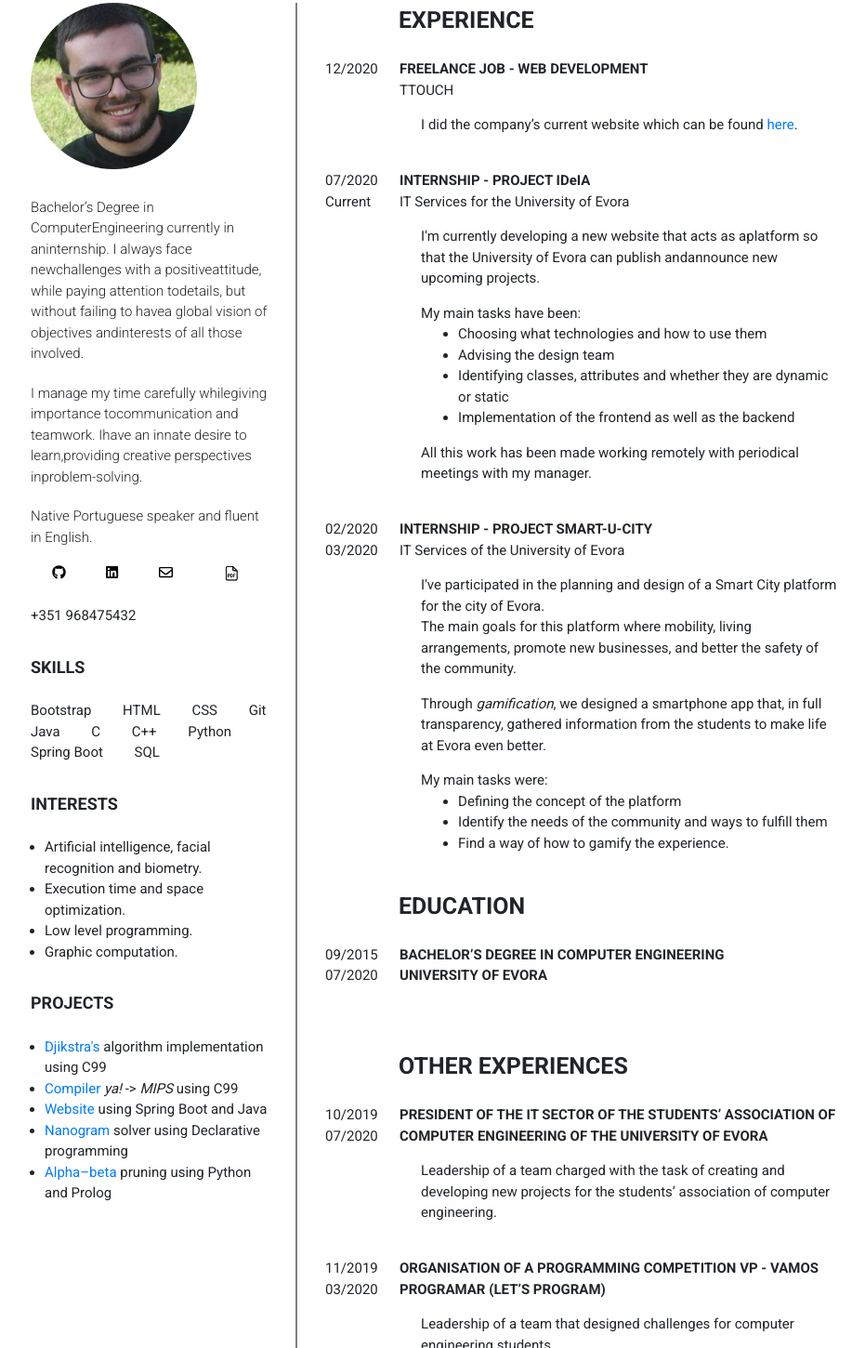
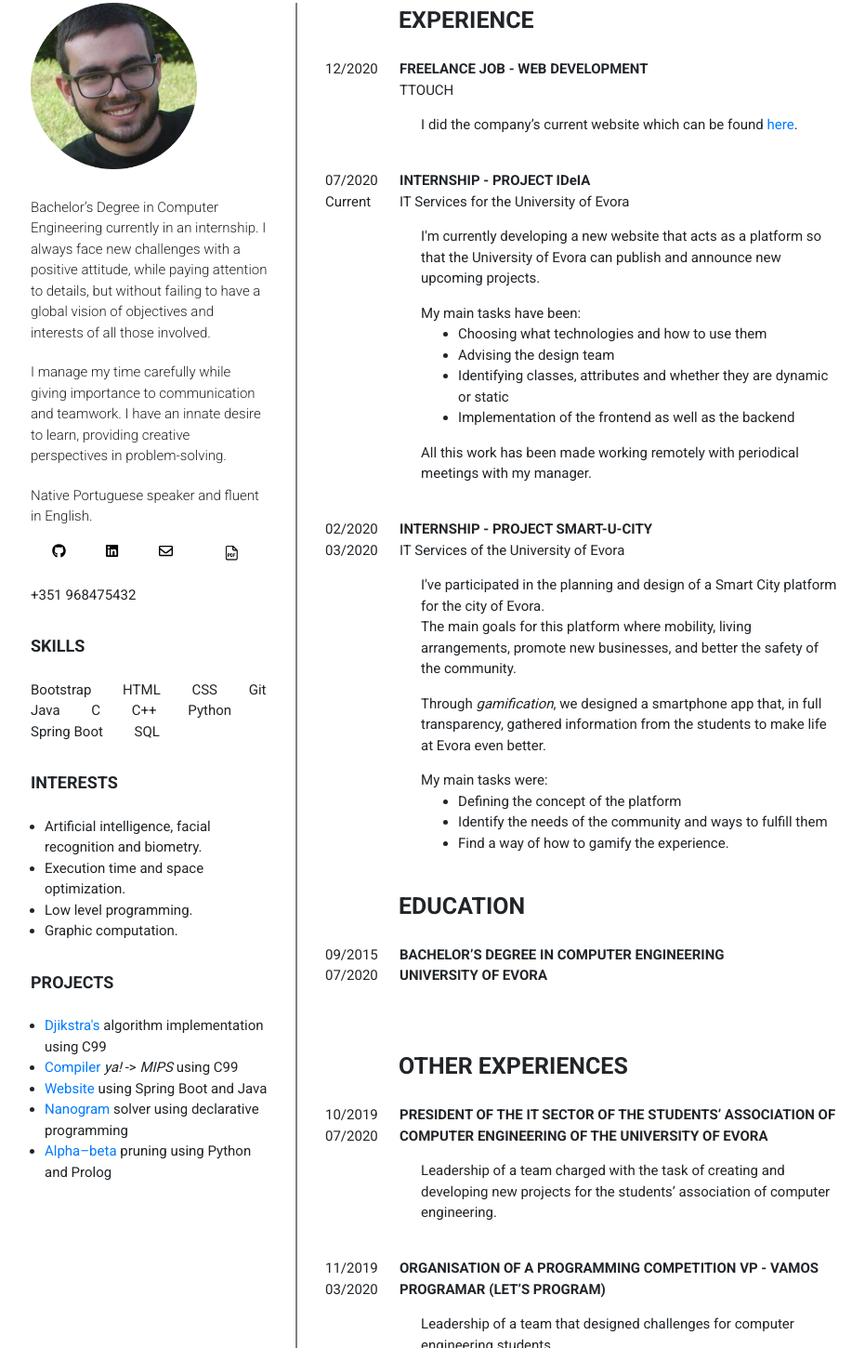
Before and after one commit to Tiago-Matinho/Tiago-Matinho.github.io, a plain HTML site: page index.html in a window 1280 px wide. Shown: the part 146-1596 px from the top of the page at 93% size, without its empty margins (52-983 px from the left). Drawn offline with nearby package versions, Linux system fonts and the light colour scheme.

Commit message:
Wrong spaces

```diff
--- a/index.html
+++ b/index.html
@@ -240,8 +240,8 @@
                 </div>
                 <!-- ABOUT ME -->
                 <div class="about">
-                  <p>Bachelor’s Degree in ComputerEngineering currently in aninternship. I always face newchallenges with a positiveattitude, while paying attention todetails, but without failing to havea global vision of objectives andinterests of all those involved.</p>
-                  <p>I manage my time carefully whilegiving importance tocommunication and teamwork. Ihave an innate desire to learn,providing creative perspectives inproblem-solving.</p>
+                  <p>Bachelor’s Degree in Computer Engineering currently in an internship. I always face new challenges with a positive attitude, while paying attention to details, but without failing to have a global vision of objectives and interests of all those involved.</p>
+                  <p>I manage my time carefully while giving importance to communication and teamwork. I have an innate desire to learn, providing creative perspectives in problem-solving.</p>
                   <p>Native Portuguese speaker and fluent in English.</p>
                 </div>
 
@@ -296,7 +296,7 @@
                     <li><a target="_blank" href="https://github.com/Tiago-Matinho/EDA2">Djikstra's</a> algorithm implementation using C99</li>
                     <li><a target="_blank" href="https://github.com/Tiago-Matinho/Compiladores">Compiler</a> <i>ya!</i> -> <i>MIPS</i> using C99</li>
                     <li><a target="_blank" href="https://github.com/Tiago-Matinho/SO2">Website</a> using Spring Boot and Java</li>
-                    <li><a target="_blank" href="https://github.com/Tiago-Matinho/PD">Nanogram</a> solver using Declarative programming</li>
+                    <li><a target="_blank" href="https://github.com/Tiago-Matinho/PD">Nanogram</a> solver using declarative programming</li>
                     <li><a target="_blank" href="https://github.com/Tiago-Matinho/IA">Alpha–beta</a> pruning using Python and Prolog</li>
                   </ul>
                 </div>
@@ -340,7 +340,7 @@
                   </div>
 
                   <div class="desc">
-                    <p>I'm currently developing a new website that acts as aplatform so that the University of Evora can publish andannounce new upcoming projects.</p>
+                    <p>I'm currently developing a new website that acts as a platform so that the University of Evora can publish and announce new upcoming projects.</p>
                     <p style="margin: 0;">
                       My main tasks have been:
                       <ul>
```
